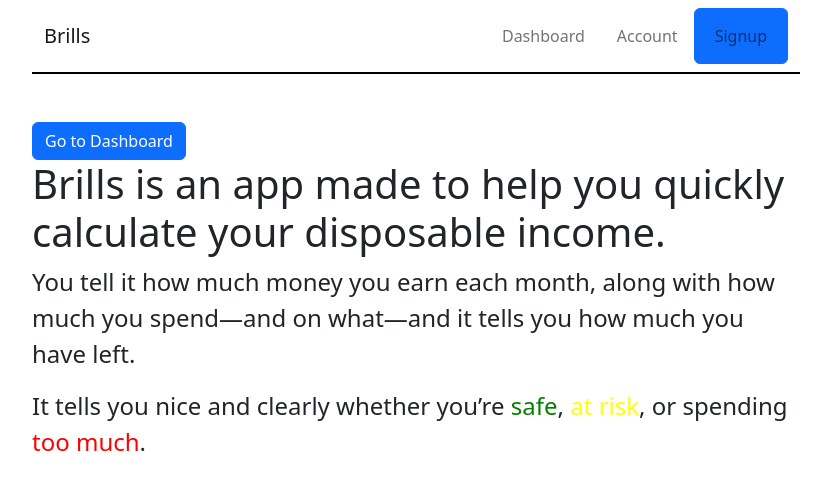
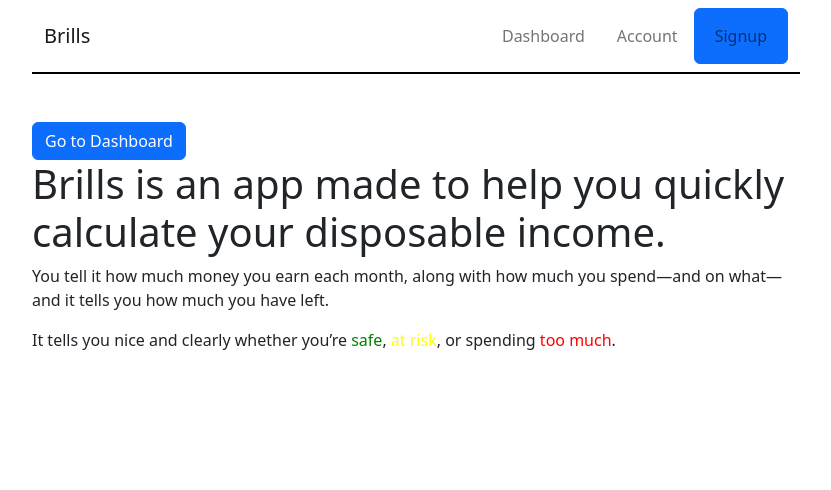
Before and after one commit to KevinMKW/brills, a React (Vite) app: page / in a window 1280 px wide. Shown: the top 490 px of the page, without its empty margins (224-1055 px from the left). Built offline with nearby package versions, Linux system fonts and the light colour scheme.

Commit message:
add updates

```diff
--- a/src/index.css
+++ b/src/index.css
@@ -4,8 +4,3 @@
     width: 60%;
     margin: 0 auto;
 }
-
-p {
-    font-size: 24px;
-    font-weight: 500;
-}
```
